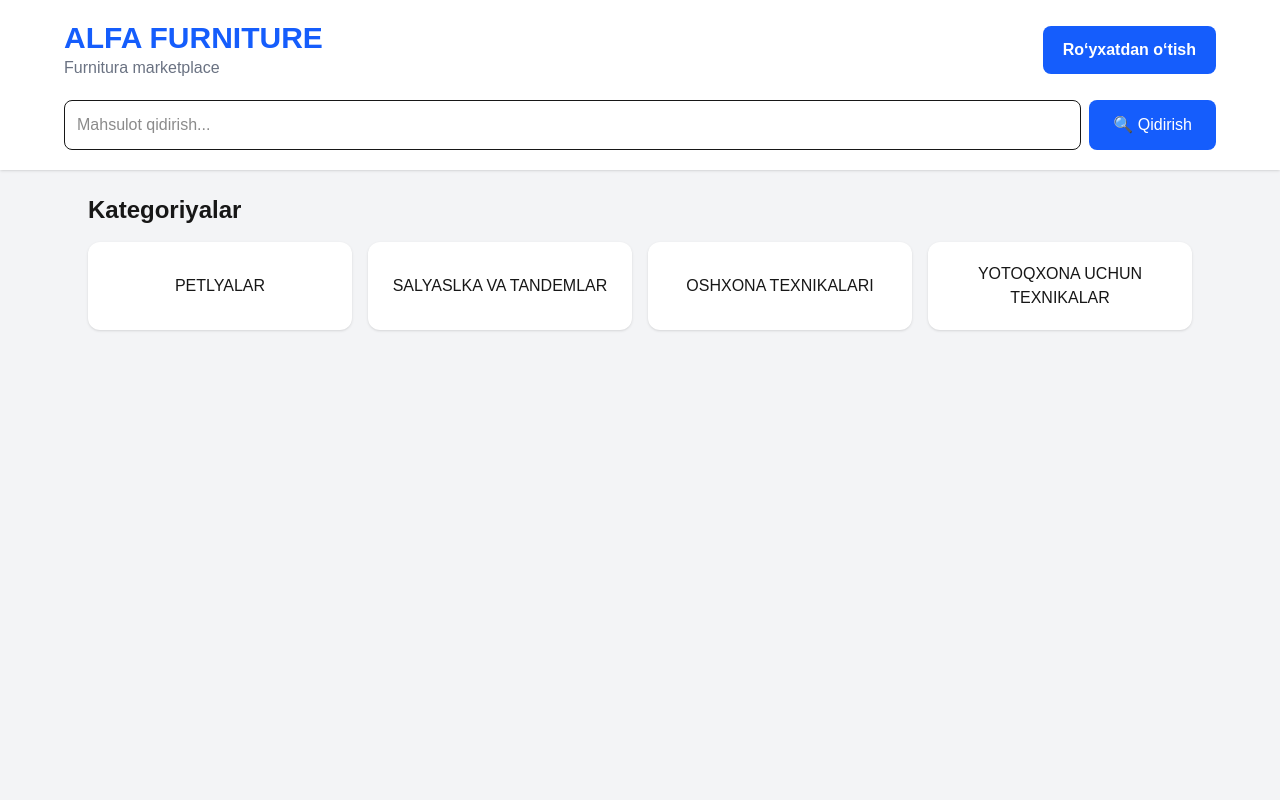
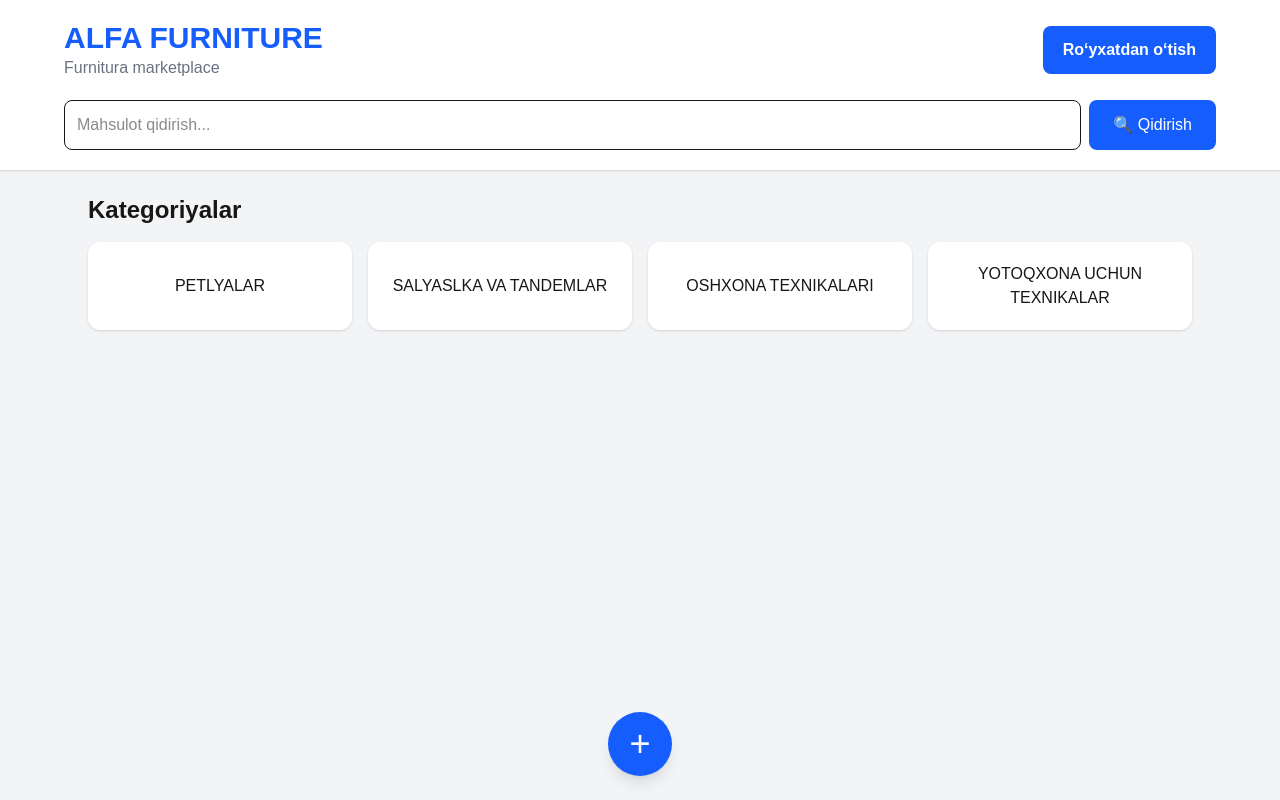
Before and after one commit to amuhitdinov009-spec/alfa-furniture, a Next.js app: page / in a window 1280 px wide. Built offline with nearby package versions, Linux system fonts and the light colour scheme.

Commit message:
Add product button

```diff
--- a/app/page.tsx
+++ b/app/page.tsx
@@ -95,6 +95,14 @@ export default function Home() {
 
       </section>
 
+<div className="fixed bottom-6 left-1/2 -translate-x-1/2">
+  <button
+    className="w-16 h-16 bg-blue-600 text-white text-4xl rounded-full shadow-lg"
+  >
+    +
+  </button>
+</div>
+
     </main>
   );
 }
```
